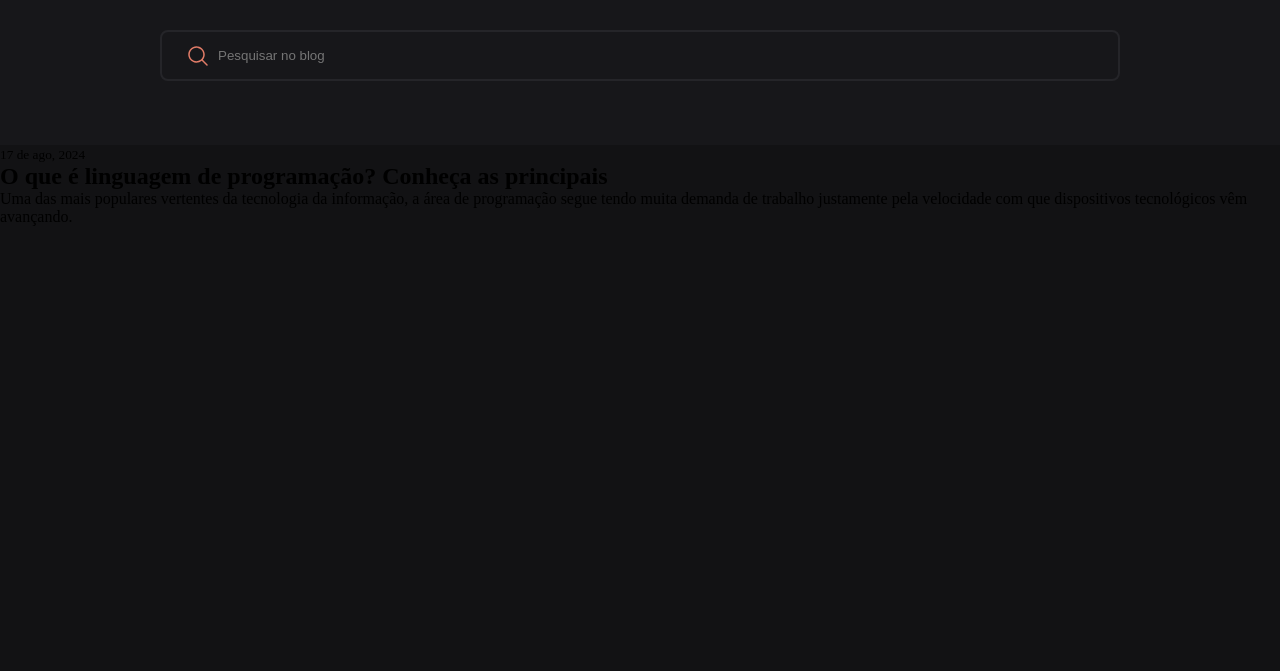
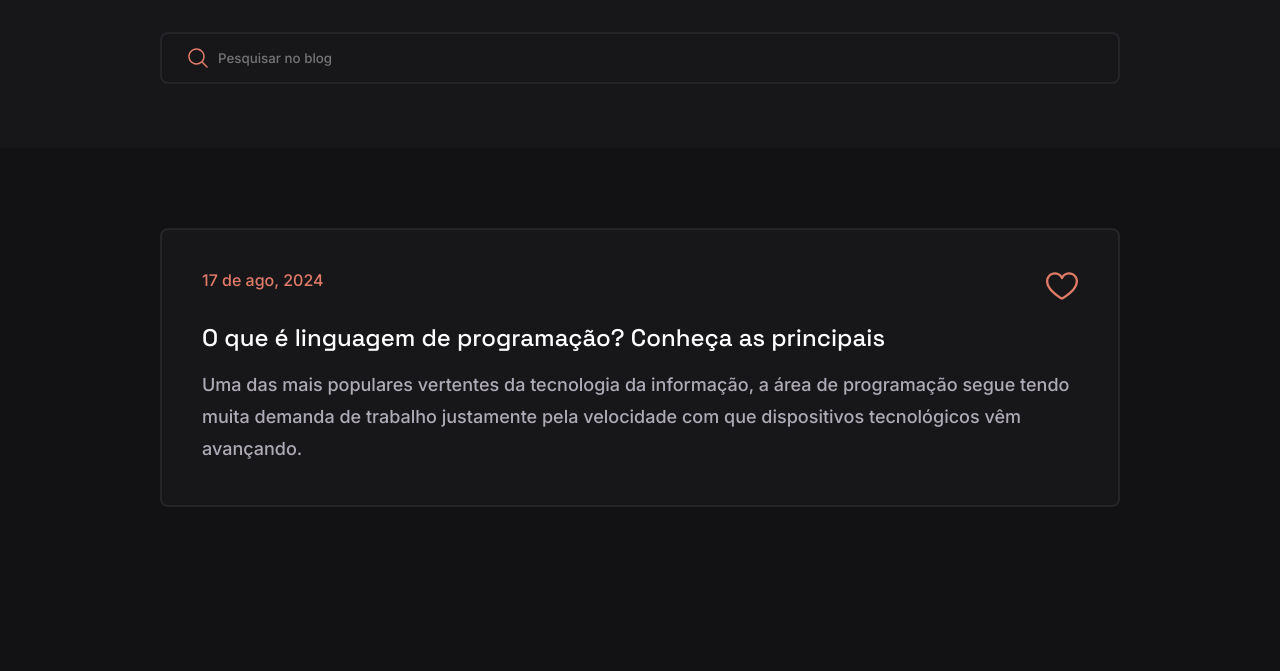
Before and after one commit to lucavieira/blog, a plain HTML site: page index.html in a window 1280 px wide. Shown: the part 129-800 px from the top of the page. Drawn offline with Linux system fonts and the light colour scheme.

Commit message:
Estilização do post.

```diff
--- a/index.html
+++ b/index.html
@@ -5,6 +5,10 @@
     <meta name="viewport" content="width=device-width, initial-scale=1.0">
 
     <link rel="stylesheet" href="style.css">
+
+    <link rel="preconnect" href="https://fonts.googleapis.com">
+    <link rel="preconnect" href="https://fonts.gstatic.com" crossorigin>
+    <link href="https://fonts.googleapis.com/css2?family=Inter:wght@500&family=Space+Grotesk:wght@500&display=swap" rel="stylesheet">
 
     <title>Blog - Codelândia</title>
 </head>
@@ -17,11 +21,18 @@
         </div>
     </header>
     <main>
-        <div class="post">
-            <small class="data-publicacao">17 de ago, 2024</small>
-            <h2 class="titulo-post">O que é linguagem de programação? Conheça as principais</h2>
-            <p class="descricao-post">Uma das mais populares vertentes da tecnologia da informação, a área de programação segue tendo muita demanda de trabalho justamente pela velocidade com que dispositivos tecnológicos vêm avançando.</p>
+        <div class="posts">
+            <div class="informacoes">
+                <small class="data-publicacao">17 de ago, 2024</small>
+                <img src="./assets/images/heart-icon.svg" alt="Coração" class="botao-gostei">
+            </div>
+            <div class="conteudo">
+                <h2 class="titulo-post">O que é linguagem de programação? Conheça as principais</h2>
+                <p class="descricao-post">Uma das mais populares vertentes da tecnologia da informação, a área de programação segue tendo muita demanda de trabalho justamente pela velocidade com que dispositivos tecnológicos vêm avançando.</p>
+            </div>
         </div>
     </main>
+
+    <script src="./script.js"></script>
 </body>
 </html>
--- /dev/null
+++ b/script.js
@@ -0,0 +1,9 @@
+let likeButton = document.querySelector('.botao-gostei')
+
+likeButton.addEventListener('click', () => {
+    if(likeButton.getAttribute('src') == './assets/images/heart-icon.svg') {
+        likeButton.setAttribute('src', './assets/images/heart-icon-colored.svg')
+    } else {
+        likeButton.setAttribute('src', './assets/images/heart-icon.svg')
+    }
+})
--- a/style.css
+++ b/style.css
@@ -36,6 +36,8 @@ header h1 {
     color: var(--dark-60);
     font-size: 40px;
     font-weight: 500;
+
+    font-family: 'Inter', sans-serif;
 }
 
 header h1 span {
@@ -67,8 +69,84 @@ header #search {
     border: 2px solid var(--dark-40);
 
     color: var(--dark-60);
+
+    font-family: 'Inter', sans-serif;
 }
 
 header #search:focus-visible {
     outline: none;
 }
+
+/* MAIN POSTS */
+
+main {
+    display: flex;
+    flex-direction: column;
+    align-items: center;
+    gap: 40px;
+
+    padding: 80px 0px;
+}
+
+main .posts {
+    width: 75%;
+    padding: 40px;
+
+    display: flex;
+    flex-direction: column;
+    gap: 20px;
+
+    border: 2px solid var(--dark-40);
+    background: var(--dark-20);
+    border-radius: 8px;
+
+    transition: border .5s;
+}
+
+main .posts:hover {
+    border: 2px solid var(--brand-color);
+}
+
+main .informacoes {
+    display: flex;
+    justify-content: space-between;
+}
+
+main .botao-gostei {
+    width: 32px;
+    height: 32px;
+}
+
+main .data-publicacao {
+    color: var(--brand-color);
+    font-size: 16px;
+    font-weight: 500;
+
+    font-family: 'Inter', sans-serif;
+}
+
+main .botao-gostei {
+    cursor: pointer;
+}
+
+main .conteudo {
+    display: flex;
+    flex-direction: column;
+    gap: 16px;
+}
+
+main .titulo-post {
+    color: var(--dark-60);
+    font-size: 24px;
+    font-weight: 500;
+
+    font-family: 'Space Grotesk', sans-serif;
+}
+
+main .descricao-post {
+    font-size: 18px;
+    color: var(--dark-50);
+    line-height: 32px;
+
+    font-family: 'Inter', sans-serif;
+}
```
Also changed, not shown: assets/images/heart-icon-colored.svg (added), assets/images/heart-icon.svg (added).
